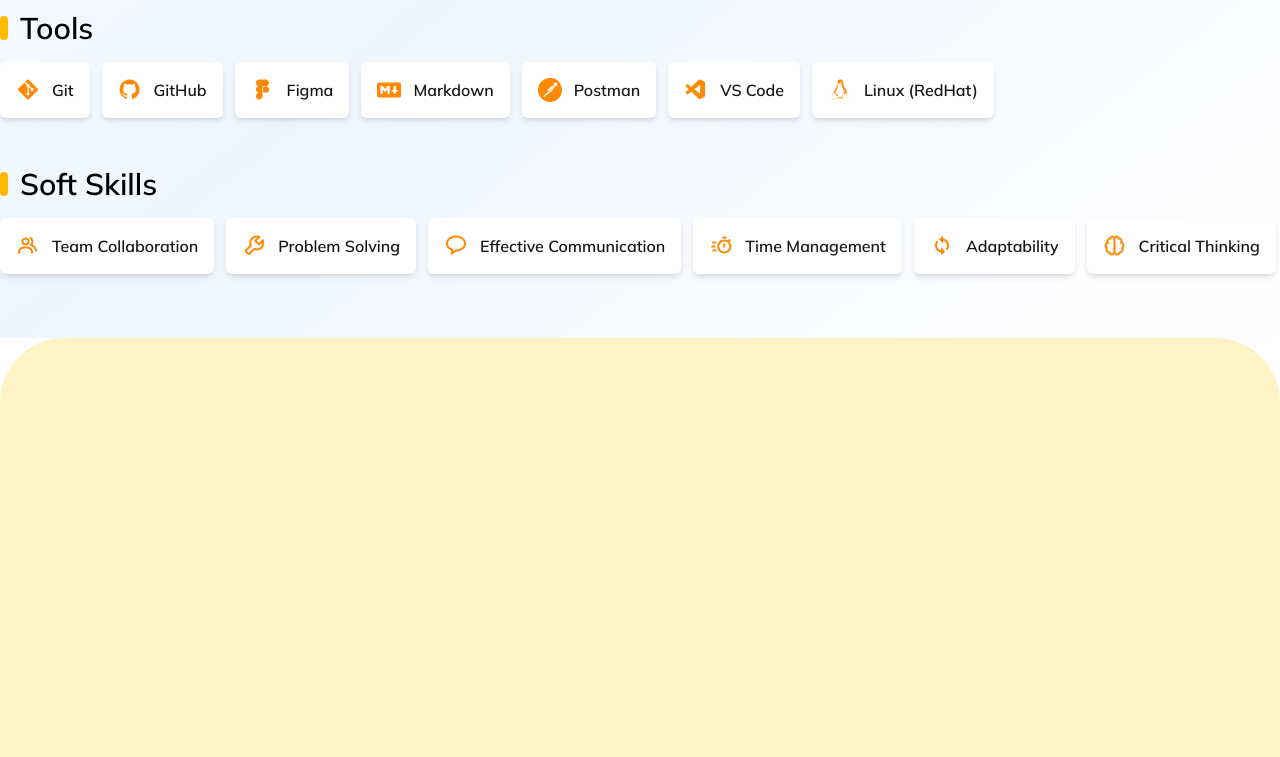
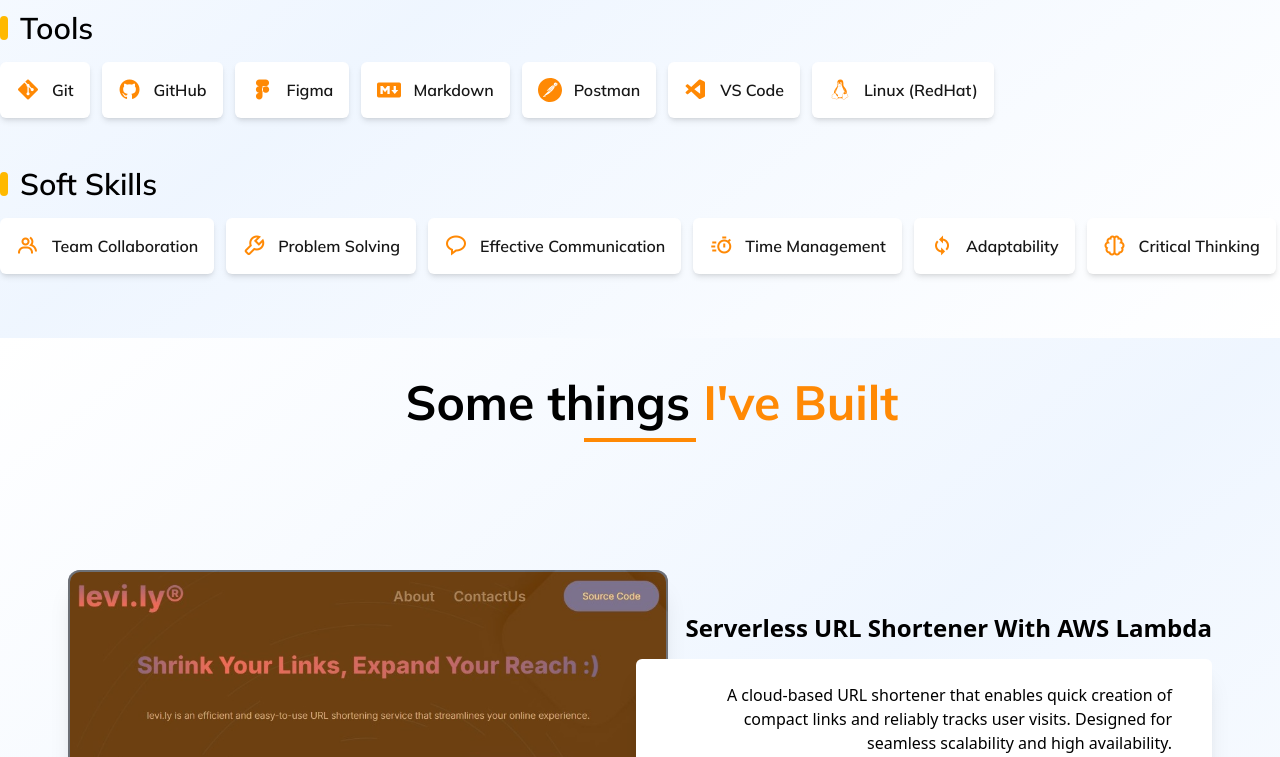
Before and after one commit to omteja04/nameisomteja, a React (Vite) app: page / in a window 1280 px wide. Shown: the part 2000-2757 px from the top of the page. Built offline with nearby package versions, Linux system fonts and the light colour scheme.

Commit message:
Added 2 Projects

```diff
--- a/src/components/Projects.jsx
+++ b/src/components/Projects.jsx
@@ -1,17 +1,178 @@
-import React from 'react'
+import React from "react";
+// eslint-disable-next-line no-unused-vars
+import { motion } from "framer-motion";
+import project1 from "../assets/UrlShortener.jpg";
+import project2 from "../assets/sushi-shinobi.jpg";
+
+const projectsData = [
+    {
+        img: project1,
+        title: "Serverless URL Shortener With AWS Lambda",
+        description: `A cloud-based URL shortener that enables quick creation of compact links and reliably tracks user visits. Designed for seamless scalability and high availability.`,
+        services:
+            "AWS Services — AWS Lambda with Node.js • DynamoDB • API Gateway",
+        liveDemo: "https://omteja04.github.io/levi",
+        repo: "https://github.com/omteja04/levi",
+        overlayColor: "orange-400",
+    },
+    {
+        img: project2,
+        title: "Sushi Shinobi — Frontend Landing Page of a Restaurant ",
+        description: `Designed a comprehensive and user-friendly restaurant landing page, optimized for responsiveness and tested across multiple devices to ensure consistent and smooth performance.`,
+        services: "HTML • CSS • JavaScript — AOS (Animate On Scroll)",
+        liveDemo: "https://sushi-shinobi.vercel.app/",
+        repo: "https://github.com/omteja04/sushi-shinobi",
+        overlayColor: "orange-500",
+    },
+    // Add more project objects here similarly
+];
 
 const Projects = () => {
     return (
-        <section id="projects">
-            <div>
-                <section className="w-full max-w-full z-10 h-[84.5vh] overflow-hidden  relative flex justify-center items-end gap-16 mx-auto">
-                    <section className='bg-amber-100 rounded-[4rem] h-[100%] w-[100%]'>
+        <section
+            id="projects"
+            className="select-none scroll-mt-[10vh] py-10 pb-16 w-full max-w-full z-10 h-fit gap-16 mx-auto bg-gradient-to-br from-white via-blue-50 to-white"
+        >
+            <div className="max-w-[1280px] mx-auto my-0">
+                <div className="flex flex-col items-center justify-center  gap-3">
+                    <motion.h1
+                        className="text-black text-5xl font-bold font-mulish pl-6"
+                        initial={{ opacity: 0, y: 40 }}
+                        whileInView={{ opacity: 1, y: 0 }}
+                        transition={{ duration: 0.6, ease: "easeOut" }}
+                        viewport={{ once: true }}
+                    >
+                        Some things{" "}
+                        <span className="text-orange-400">I've Built</span>
+                    </motion.h1>
 
-                    </section>
-                </section>
+                    <motion.span
+                        className=" h-1 bg-orange-400"
+                        initial={{ width: 0 }}
+                        whileInView={{ width: "7rem" }}
+                        transition={{ duration: 0.6, delay: 0.3 }}
+                        viewport={{ once: true }}
+                    />
+                </div>
+
+                <div className="max-w-[1440px] mx-auto mt-[8rem] flex flex-col gap-16 px-10">
+                    {projectsData.map((project, index) => (
+                        <motion.div
+                            key={index}
+                            className="flex flex-row justify-center items-center gap-8 relative"
+                            initial={{ opacity: 0, y: 30 }}
+                            whileInView={{ opacity: 1, y: 0 }}
+                            transition={{ duration: 0.5, delay: index * 0.15 }}
+                            viewport={{ once: true }}
+                        >
+                            {/* Left: Image with Overlay */}
+                            <div className="relative group">
+                                <a
+                                    href={project.liveDemo}
+                                    target="_blank"
+                                    rel="noopener noreferrer"
+                                    aria-label="View Live Demo"
+                                >
+                                    <img
+                                        src={project.img}
+                                        alt={project.title}
+                                        width={600}
+                                        className="shadow-xl rounded-xl relative z-10 transition-opacity duration-300 group-hover:opacity-100"
+                                    />
+                                    {/* Black Overlay */}
+                                    <div
+                                        className={`absolute inset-0 bg-${project.overlayColor} opacity-40 border-2 border-white rounded-xl z-20 group-hover:opacity-0 transition-opacity duration-300`}
+                                    ></div>
+                                </a>
+                            </div>
+                            {/* Right: Content */}
+                            <div className="max-w-xl text-right relative z-30 -ml-16">
+                                <a
+                                    href={project.liveDemo}
+                                    target="_blank"
+                                    rel="noopener noreferrer"
+                                    className="text-black hover:text-orange-500 transition-colors"
+                                    aria-label="View Live Demo"
+                                >
+                                    <h2 className="text-2xl font-bold mb-4 leading-tight">
+                                        {project.title}
+                                    </h2>
+                                </a>
+                                <motion.p
+                                    whileHover={{ scale: 1.01 }}
+                                    transition={{
+                                        duration: 0.3,
+                                        ease: "easeInOut",
+                                    }}
+                                    className="text-black mb-3 bg-white px-10 py-6 rounded-md shadow-xl cursor-pointer"
+                                >
+                                    {project.description}
+                                </motion.p>
+
+                                <p className="text-black font-semibold py-2 mb-2">
+                                    {project.services}
+                                </p>
+
+                                <div className="flex justify-end space-x-6 pr-6">
+                                    <a
+                                        href={project.repo}
+                                        target="_blank"
+                                        rel="noopener noreferrer"
+                                        className="text-black hover:text-orange-500 transition-colors"
+                                        aria-label="View GitHub Repo"
+                                    >
+                                        <svg
+                                            xmlns="http://www.w3.org/2000/svg"
+                                            role="img"
+                                            viewBox="0 0 24 24"
+                                            fill="none"
+                                            stroke="currentColor"
+                                            strokeWidth={2}
+                                            strokeLinecap="round"
+                                            strokeLinejoin="round"
+                                            className="feather feather-github w-6 h-6"
+                                        >
+                                            <title>Source Code</title>
+                                            <path d="M9 19c-5 1.5-5-2.5-7-3m14 6v-3.87a3.37 3.37 0 0 0-.94-2.61c3.14-.35 6.44-1.54 6.44-7A5.44 5.44 0 0 0 20 4.77 5.07 5.07 0 0 0 19.91 1S18.73.65 16 2.48a13.38 13.38 0 0 0-7 0C6.27.65 5.09 1 5.09 1A5.07 5.07 0 0 0 5 4.77a5.44 5.44 0 0 0-1.5 3.78c0 5.42 3.3 6.61 6.44 7A3.37 3.37 0 0 0 9 18.13V22"></path>
+                                        </svg>
+                                    </a>
+                                    <a
+                                        href={project.liveDemo}
+                                        target="_blank"
+                                        rel="noopener noreferrer"
+                                        className="text-black hover:text-orange-500 transition-colors"
+                                        aria-label="View Live Demo"
+                                    >
+                                        <svg
+                                            xmlns="http://www.w3.org/2000/svg"
+                                            role="img"
+                                            viewBox="0 0 24 24"
+                                            fill="none"
+                                            stroke="currentColor"
+                                            strokeWidth={2}
+                                            strokeLinecap="round"
+                                            strokeLinejoin="round"
+                                            className="feather feather-external-link w-6 h-6"
+                                        >
+                                            <title>Live Demo</title>
+                                            <path d="M18 13v6a2 2 0 0 1-2 2H5a2 2 0 0 1-2-2V8a2 2 0 0 1 2-2h6"></path>
+                                            <polyline points="15 3 21 3 21 9"></polyline>
+                                            <line
+                                                x1="10"
+                                                y1="14"
+                                                x2="21"
+                                                y2="3"
+                                            ></line>
+                                        </svg>
+                                    </a>
+                                </div>
+                            </div>
+                        </motion.div>
+                    ))}
+                </div>
             </div>
         </section>
-    )
-}
+    );
+};
 
-export default Projects
+export default Projects;
```
Also changed, not shown: src/assets/UrlShortener.jpg (added), src/assets/sushi-shinobi.jpg (added).
